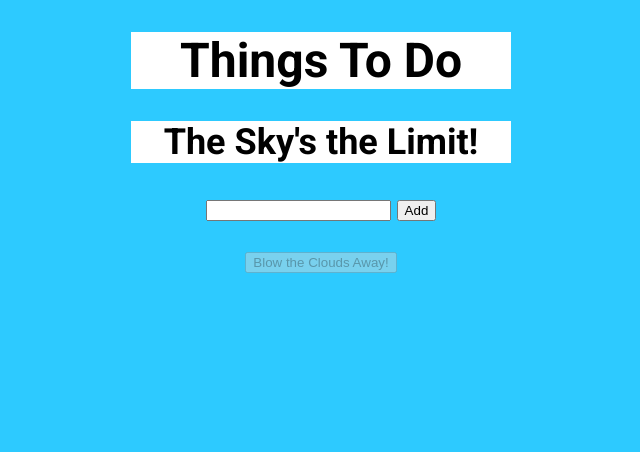
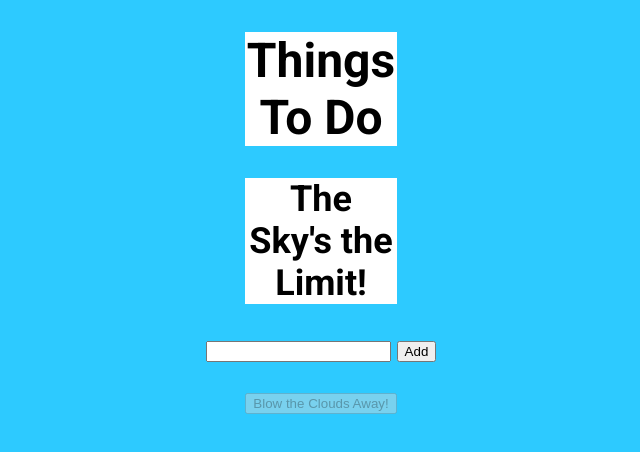
Before and after one commit to Milland-2024/To-Do-App, a SvelteKit app: page / in a window 1280 px wide. Shown: the top 452 px of the page, without its empty margins (319-959 px from the left). Built offline with nearby package versions, Linux system fonts and the light colour scheme.

Commit message:
initial commit

```diff
--- a/src/routes/Todo.svelte
+++ b/src/routes/Todo.svelte
@@ -53,7 +53,7 @@ $inspect(doneList);
 
 {#if (doneList.length > 0)}
 <div class="done-list">
-     <h2>Done Items</h2>
+     <h3>Done Items</h3>
      {#each doneList as item}
      <li>
           {item.text}
--- a/src/style.css
+++ b/src/style.css
@@ -10,24 +10,32 @@ span.done {
 }
 h1 {
      background-color: rgb(255, 255, 255);
-     margin-left: 35%;
-     margin-right: 35%;
+     margin-left: 44%;
+     margin-right: 44%;
 }
 h2 {
      background-color: rgb(255, 255, 255);
-     margin-left: 35%;
-     margin-right: 35%;
+     margin-left: 44%;
+     margin-right: 44%;
 }
 .todo-list li{
      font-size: 100%;
-     background-color: rgb(255, 255, 255);
-     margin-left: 40%;
-     margin-right: 40%;
+     color: rgb(214, 214, 214);
+     background-color: rgb(84, 84, 84);
+     margin-left: 44%;
+     margin-right: 44%;
      text-align: center;
 }
 .done-list {
      font-size: 100%;
-     background-color: rgb(255, 255, 255);
-     margin-left: 35%;
-     margin-right: 35%;
+     color: rgb(214, 214, 214);
+     background-color: rgb(84, 84, 84);
+     margin-left: 44%;
+     margin-right: 44%;
+     text-decoration: none;
 }
+h3 {
+     background-color: rgb(84, 84, 84);
+     margin-left: 44%;
+     margin-right: 44%;
+}
```
